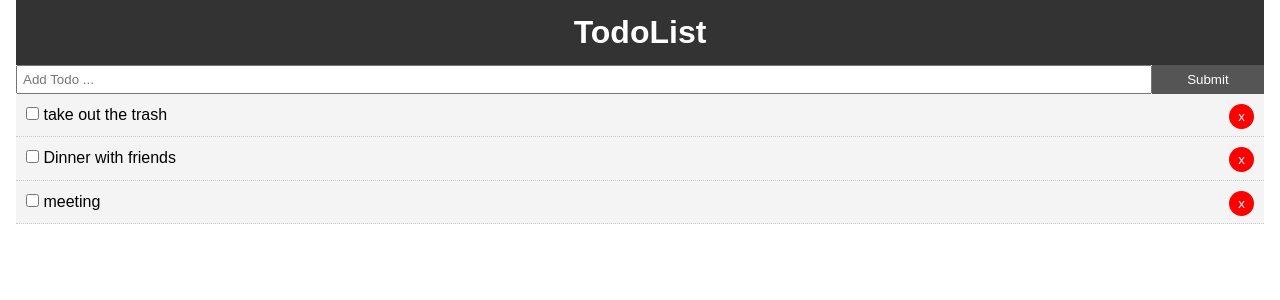
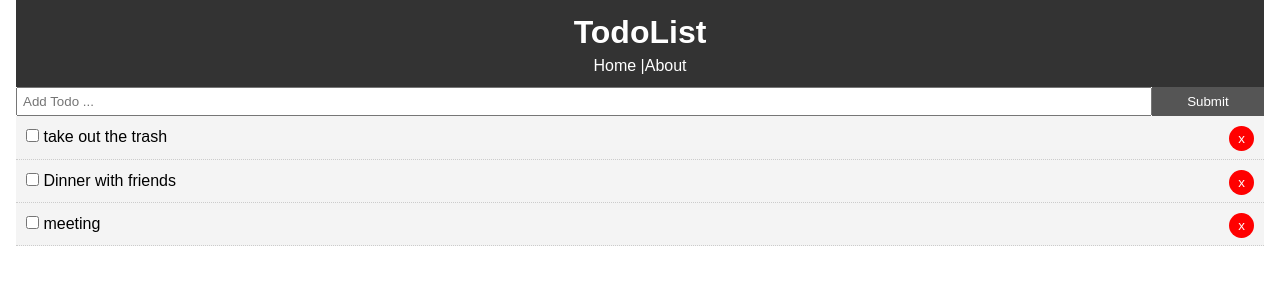
Before and after one commit to yushoo/NotesOnReact, a React (Create React App) app in the folder my-app/: page / in a window 1280 px wide. Shown: the top 300 px of the page. Built offline with nearby package versions, Linux system fonts and the light colour scheme.

Commit message:
add link to header.js

```diff
--- a/my-app/src/components/layout/Header.js
+++ b/my-app/src/components/layout/Header.js
@@ -1,9 +1,12 @@
 import React from 'react';
+import { Link } from 'react-router-dom';
 
 function Header() {
     return (
         <header style={headerStyle}>
             <h1>TodoList</h1>
+            <Link style = {linkStyle} to = "/" >Home</Link> |
+            <Link style = {linkStyle} to = "/about">About</Link>
         </header>
     )
 }
@@ -15,4 +18,9 @@
     padding: '10px'
 }
 
+const linkStyle = {
+    color: '#fff',
+    textDecoration: 'none'
+}
+
 export default Header;
```
